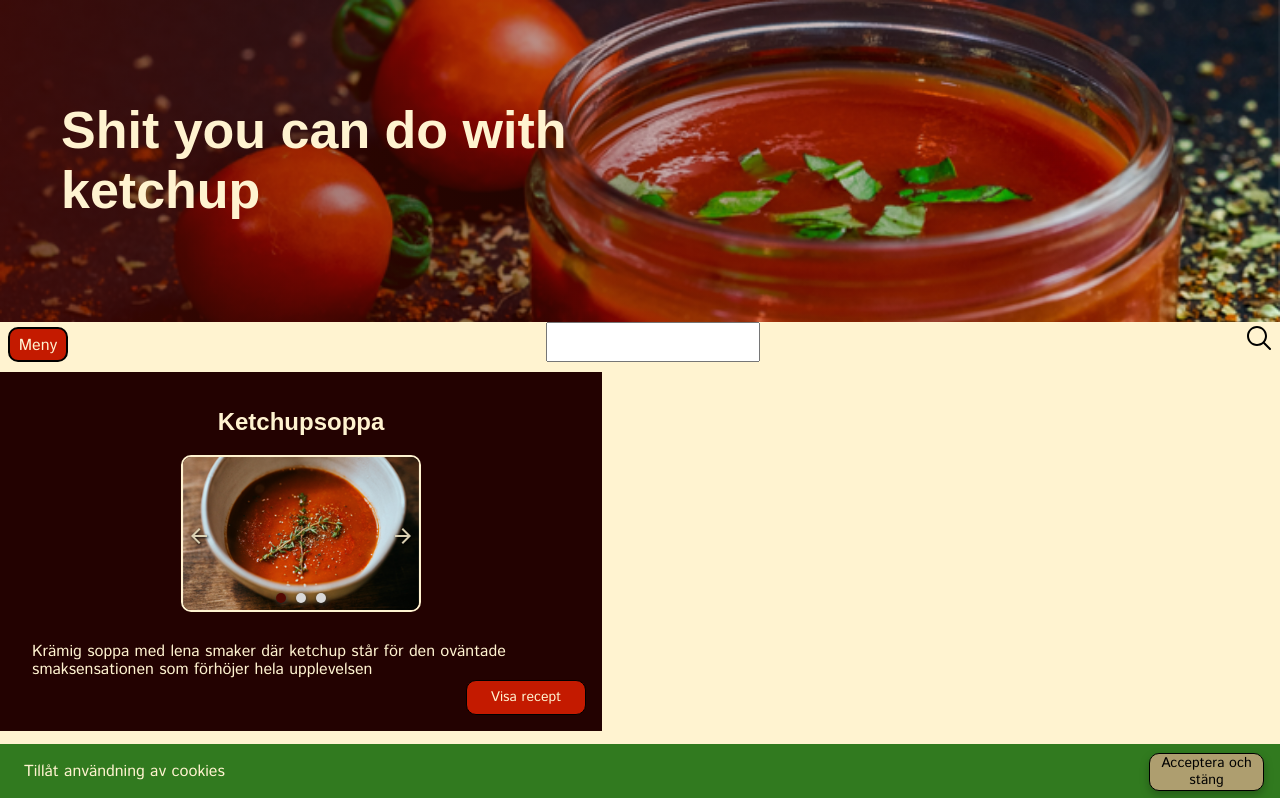
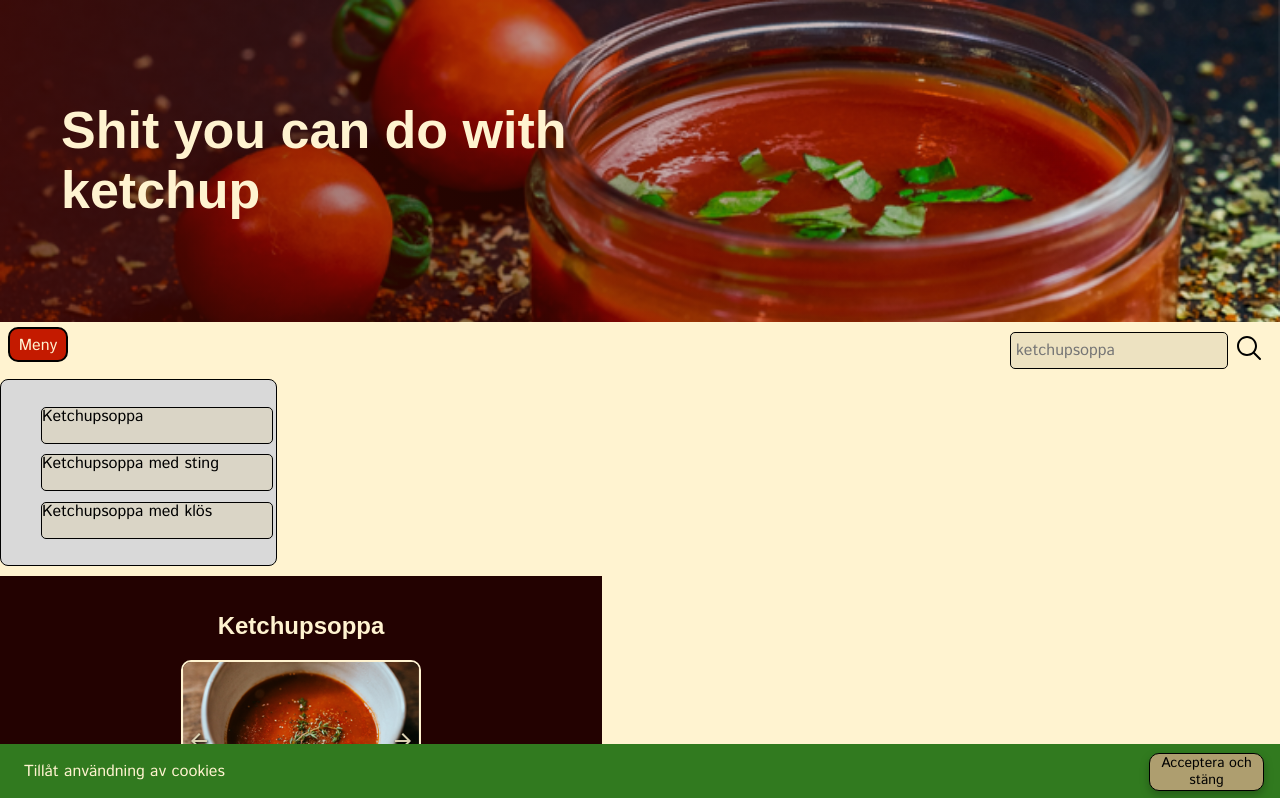
Before and after one commit to arnetzlinder/ketchupbloggen, a Vue app: page / in a window 1280 px wide. Shown: the top 798 px of the page. Built offline with nearby package versions, Linux system fonts and the light colour scheme; a web font is replaced by a local one.

Commit message:
:lipstick: apply search menu with toggle and icon

```diff
--- a/src/components/MagnifynGlass.vue
+++ b/src/components/MagnifynGlass.vue
@@ -1,6 +1,7 @@
 <template>
-    <div id="magnifying-glass-container"> <!--container för allt innehåll i navbar-->
-        <button id="button" v-on:click="rotate()"> <!--knappen med förstoringsglas med klick funktion-->
+    <div id="search-bar-container"> <!--container för allt innehåll i navbar-->
+        <input @focus="showSearch()" type="text" placeholder="ketchupsoppa">
+        <button id="magnifying-glass" > <!--knappen med förstoringsglas med klick funktion-->
             <!--länkar in svg med ikonen-->
             <svg xmlns="http://www.w3.org/2000/svg"  viewBox="0 0 30 30" width="30px" height="30px"><path d="M 13 3 C 7.4889971 3 3 7.4889971 3 13 C 3 18.511003 7.4889971 23 13 23 C 15.396508 23 17.597385 22.148986 19.322266 20.736328 L 25.292969 26.707031 A 1.0001 1.0001 0 1 0 26.707031 25.292969 L 20.736328 19.322266 C 22.148986 17.597385 23 15.396508 23 13 C 23 7.4889971 18.511003 3 13 3 z M 13 5 C 17.430123 5 21 8.5698774 21 13 C 21 17.430123 17.430123 21 13 21 C 8.5698774 21 5 17.430123 5 13 C 5 8.5698774 8.5698774 5 13 5 z"/></svg>
         </button>
@@ -12,14 +13,14 @@
 import { gsap } from "gsap";
 
     export default {
-        name: 'Magnifying-glass',
+        name: 'Search-Focus',
         // funktion med gsap
         methods:{
-            rotate()
-            {  gsap.to('#button', {
-                rotation: 360,
+            showSearch()
+            {  gsap.to('#magnifying-glass', {
+                scale: 1.5,
+                repeat: 1,
                 yoyo: true,
-                repeat: 1,
                 duration: 1, });
             }
         }
@@ -29,8 +30,26 @@ import { gsap } from "gsap";
 
 <style lang="scss" scoped>
 @import '../scss/style.scss';
-#button{
+
+#search-bar-container{
+    padding: 10px;
+    display: flex;
+    justify-content: center;
+
+    input{
+        background-color:#dad0b27c;
+        border-radius: 5px;
+        border: none;
+        border: 1px solid black;
+        font-family: $secondaryFont;
+        padding: 5px;
+
+    }
+
+    #magnifying-glass{
+    background-color: transparent;
     border: none;
-    background-color: transparent;
 }
+}
+
 </style>
--- a/src/components/NavBar.vue
+++ b/src/components/NavBar.vue
@@ -1,10 +1,10 @@
 <template>
     <div class="nav-container">
         <HamburgerBtn  @menu-click="toggleMenu"/> <!-- Här kopplas klick-eventet "menu-click" ihop från komponenten "HamburgerBtn" (se rad 16 i HamburgerBtn.vue) @-tecken används för att koppla event. -->
-        <input type="text">
         <MagnifyingGlass /> <!--här kopplar vi in förstoringsglaskomponenten-->
     </div>
     <MainMenu :is-open="showMenu" /> <!-- Här kopplar vi ihop if-satsen från komponenten "MainMenu.vue", det görst med ett :-tecken, vilket är en förkortning av v-bind. -->
+    <SearchMenu />
 
   </template>
 
@@ -12,11 +12,14 @@
     import MagnifyingGlass from './MagnifynGlass.vue';
     import HamburgerBtn from './HamburgerBtn.vue';
     import MainMenu from './MainMenu.vue';
+    import SearchMenu from './SearchMenu.vue';
+
     export default {
         components: {       // components-deklarationen gör att vi kan använda dess props i vår template-tagg.
             HamburgerBtn,
             MainMenu,
             MagnifyingGlass,
+            SearchMenu,
         },
         data() {
             return {
--- /dev/null
+++ b/src/components/SearchMenu.vue
@@ -0,0 +1,50 @@
+<template>
+    <div id="search-menu">
+        <ul>
+            <li>Ketchupsoppa</li>
+            <li>Ketchupsoppa med sting</li>
+            <li>Ketchupsoppa med klös</li>
+        </ul>
+    </div>
+</template>
+
+<script>
+    export default {
+
+    }
+</script>
+
+<style lang="scss" scoped>
+@import '../scss/style.scss';
+
+#search-menu{
+    background-color: #D9D9D9;
+    border-radius: 8px;
+    width: 275px;
+    height: 185px;
+    border: 1px solid black;
+    position: relative;
+    margin-right: 8px;
+    display: flex;
+    ul{
+        display: flex;
+        flex-direction: column;
+        justify-content: space-evenly;
+        align-items: center;
+        li{
+        background-color:#dad0b27c;
+        border-radius: 5px;
+        border: none;
+        border: 1px solid black;
+        font-family: $secondaryFont;
+        list-style: none;
+        width: 230px;
+        height: 35px;
+    }
+
+    }
+
+
+}
+
+</style>
```
